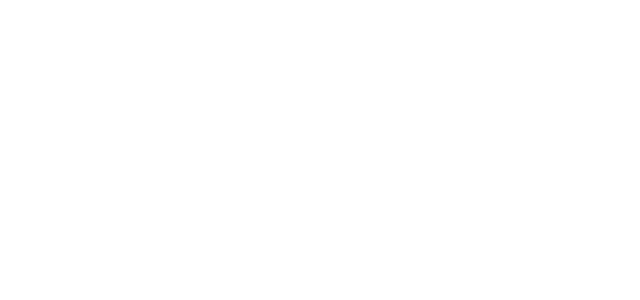
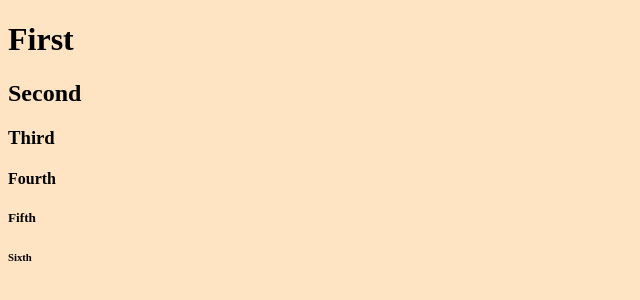
Before and after one commit to Aijazmazhar/myPortfolio, a plain HTML site: page index.html in a window 1280 px wide. Shown: the whole page, without its empty margins (0-640 px from the left). Drawn offline with Linux system fonts and the light colour scheme.

Commit message:
updated background color with headings

```diff
--- a/index.html
+++ b/index.html
@@ -8,5 +8,12 @@
 </head>
 <body>
 
+    <h1>First</h1>
+    <h2>Second</h2>
+    <h3>Third</h3>
+    <h4>Fourth</h4>
+    <h5> Fifth</h5>
+    <h6>Sixth</h6>
+
 </body>
 </html>
--- a/style.css
+++ b/style.css
@@ -0,0 +1,3 @@
+body{
+    background-color: bisque;
+}
```
